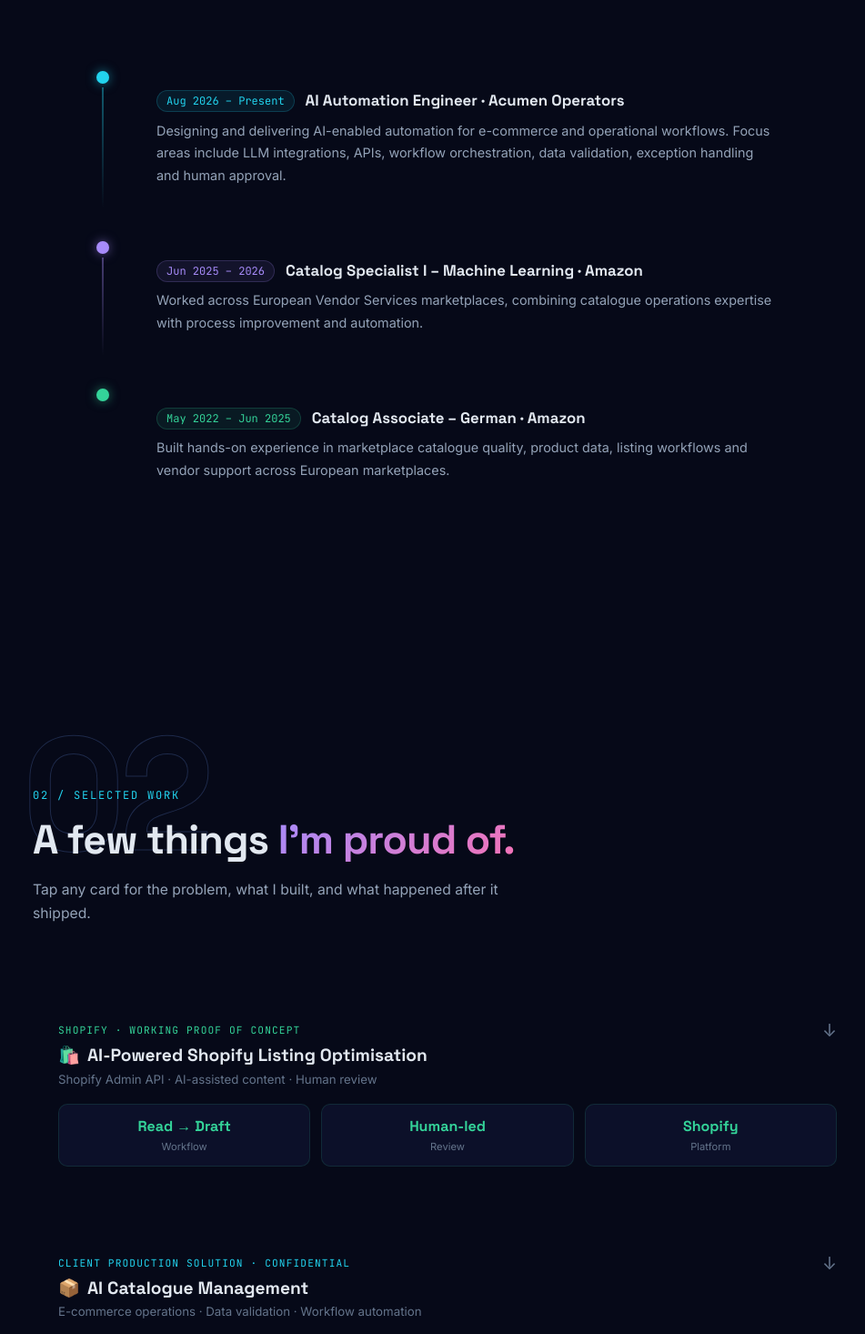
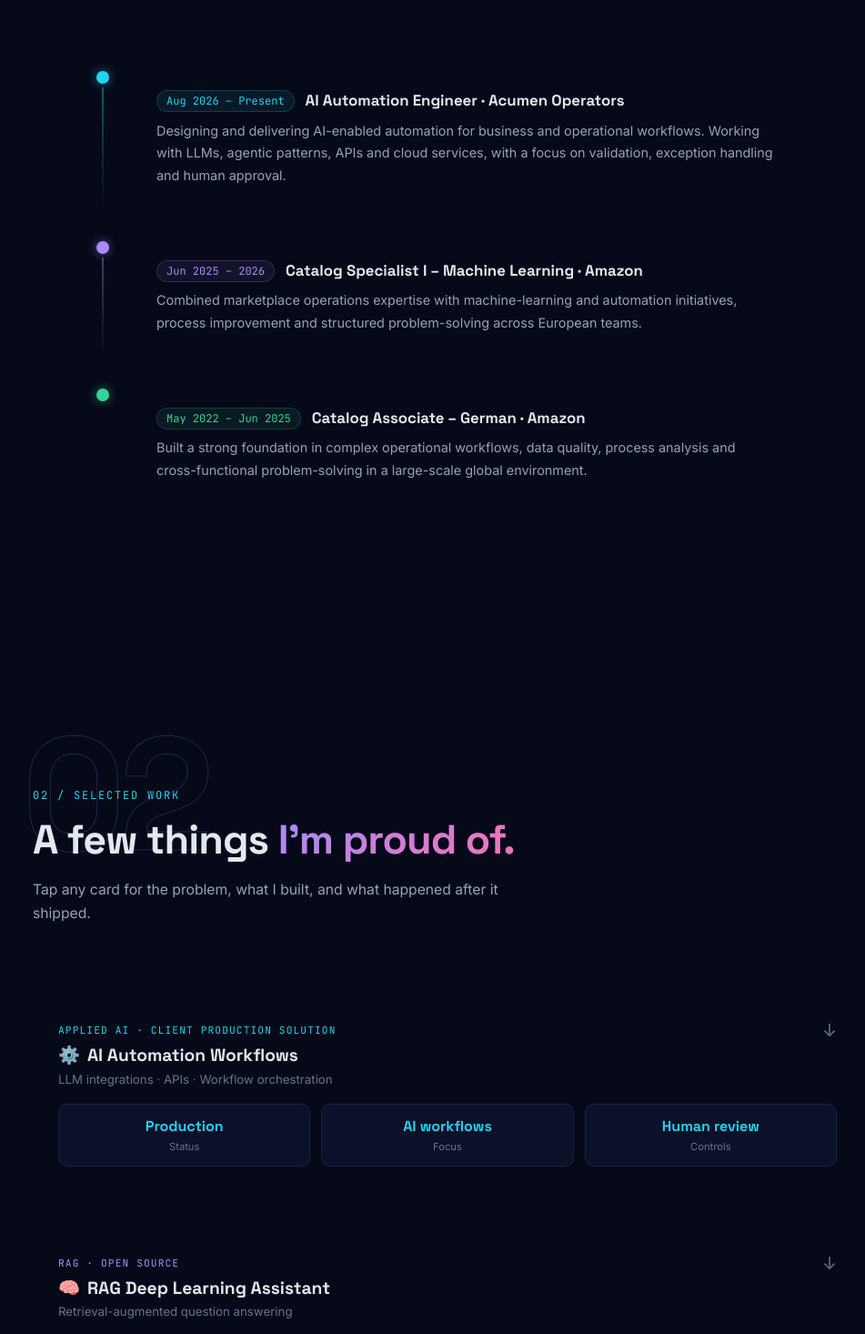
Before and after one commit to Sudheer-029/sudheer-029.github.io, a React (Vite) app: page / in a window 1280 px wide. Shown: the part 1162-2628 px from the top of the page at 91% size, without its empty margins (148-1099 px from the left). Built offline with nearby package versions, Linux system fonts and the light colour scheme.

Commit message:
Refocus portfolio on AI engineering career goals

```diff
--- a/src/data.js
+++ b/src/data.js
@@ -1,12 +1,12 @@
 export const person = {
   name: 'Sudheer Bishnoi',
-  roles: ['AI Automation Engineer', 'E-commerce Operations', 'Shopify Solutions'],
-  tagline: 'E-commerce operations, Shopify solutions and practical AI automation.',
-  sub: 'I design and build workflows that improve catalogue quality, connect business systems and reduce repetitive operational work — with validation and human review where it matters.',
+  roles: ['AI Automation Engineer', 'Agentic AI Engineer', 'AI Solutions Engineer'],
+  tagline: 'Building AI-powered systems, intelligent workflows and practical automation.',
+  sub: 'I work across LLM applications, agentic workflows, RAG, API integrations and cloud services — turning operational problems into reliable systems with validation, error handling and human oversight.',
   email: 'sudheerdudi00@gmail.com',
   linkedin: 'https://www.linkedin.com/in/sudheer-bishnoi',
   github: 'https://github.com/Sudheer-029',
-  location: 'India',
+  location: 'India · Open to international opportunities',
   status: 'AI Automation Engineer · Acumen Operators',
 }
 
@@ -16,19 +16,19 @@ export const timeline = [
   {
     year: 'Aug 2026 – Present',
     title: 'AI Automation Engineer · Acumen Operators',
-    body: 'Designing and delivering AI-enabled automation for e-commerce and operational workflows. Focus areas include LLM integrations, APIs, workflow orchestration, data validation, exception handling and human approval.',
+    body: 'Designing and delivering AI-enabled automation for business and operational workflows. Working with LLMs, agentic patterns, APIs and cloud services, with a focus on validation, exception handling and human approval.',
     color: 'cyan',
   },
   {
     year: 'Jun 2025 – 2026',
     title: 'Catalog Specialist I – Machine Learning · Amazon',
-    body: 'Worked across European Vendor Services marketplaces, combining catalogue operations expertise with process improvement and automation.',
+    body: 'Combined marketplace operations expertise with machine-learning and automation initiatives, process improvement and structured problem-solving across European teams.',
     color: 'violet',
   },
   {
     year: 'May 2022 – Jun 2025',
     title: 'Catalog Associate – German · Amazon',
-    body: 'Built hands-on experience in marketplace catalogue quality, product data, listing workflows and vendor support across European marketplaces.',
+    body: 'Built a strong foundation in complex operational workflows, data quality, process analysis and cross-functional problem-solving in a large-scale global environment.',
     color: 'emerald',
   },
 ]
@@ -36,66 +36,69 @@ export const timeline = [
 export const caseStudies = [
   {
     id: 1,
-    tag: 'Shopify · Working proof of concept',
-    title: 'AI-Powered Shopify Listing Optimisation',
-    subtitle: 'Shopify Admin API · AI-assisted content · Human review',
-    problem: 'Product catalogue content can be inconsistent, time-consuming to improve and difficult to maintain at scale.',
-    solution: 'Built a working proof of concept that retrieves product information, drafts improved titles and descriptions, generates SEO metadata and tags, and writes approved updates back to Shopify. Existing price, inventory and product imagery are preserved.',
-    outcome: 'Demonstrates an assisted listing workflow with human review before updates are applied. Available for a guided walkthrough; the development store is not a public storefront.',
+    tag: 'Applied AI · Client production solution',
+    title: 'AI Automation Workflows',
+    subtitle: 'LLM integrations · APIs · Workflow orchestration',
+    problem: 'Business processes often require people to move information between systems, interpret unstructured inputs and repeat decision-support steps.',
+    solution: 'Design and deliver AI-enabled workflows that combine model capabilities, system integrations, structured validation, exception handling and human approval.',
+    outcome: 'Production work delivered for clients. Details are intentionally generalised to protect client confidentiality.',
     metrics: [
-      { label: 'Workflow', value: 'Read → Draft' },
-      { label: 'Review', value: 'Human-led' },
-      { label: 'Platform', value: 'Shopify' },
+      { label: 'Status', value: 'Production' },
+      { label: 'Focus', value: 'AI workflows' },
+      { label: 'Controls', value: 'Human review' },
     ],
-    color: 'emerald',
-    icon: '🛍️',
+    color: 'cyan',
+    icon: '⚙️',
   },
   {
     id: 2,
-    tag: 'Client production solution · Confidential',
-    title: 'AI Catalogue Management',
-    subtitle: 'E-commerce operations · Data validation · Workflow automation',
-    problem: 'Catalogue operations involve repetitive product data processing and quality checks.',
-    solution: 'Production workflow supporting product data processing and enrichment, listing content improvement, structured validation and exception handling, with human approval at key steps.',
-    outcome: 'In production for a client. Further implementation details are withheld to protect client confidentiality; a high-level walkthrough can be discussed.',
+    tag: 'RAG · Open source',
+    title: 'RAG Deep Learning Assistant',
+    subtitle: 'Retrieval-augmented question answering',
+    problem: 'Language models can produce unsupported answers when responses are not grounded in reliable source material.',
+    solution: 'Built a document-grounded question-answering assistant that retrieves relevant context and is designed to answer from the available source material.',
+    outcome: 'Public codebase demonstrating core RAG concepts and grounded response patterns.',
     metrics: [
-      { label: 'Status', value: 'Production' },
-      { label: 'Focus', value: 'Catalogue' },
-      { label: 'Controls', value: 'Validation' },
+      { label: 'Approach', value: 'RAG' },
+      { label: 'Vector store', value: 'ChromaDB' },
+      { label: 'Code', value: 'Public' },
     ],
-    color: 'cyan',
-    icon: '📦',
+    color: 'violet',
+    icon: '🧠',
+    githubUrl: 'https://github.com/Sudheer-029/rag-deep-learning-assistant',
   },
   {
     id: 3,
-    tag: 'Client production solution · Confidential',
-    title: 'E-commerce Order Automation',
-    subtitle: 'Order workflows · Integrations · Operational controls',
-    problem: 'Order-related operations can require repeated manual steps across business systems.',
-    solution: 'Production workflow automating selected order operations and data hand-offs, with error handling and operational checks.',
-    outcome: 'In production for a client. Client identity, data and implementation specifics are not publicly disclosed.',
+    tag: 'AI · Hackathon project',
+    title: 'ElectaGuide',
+    subtitle: 'Multilingual AI-powered voter assistance',
+    problem: 'Public information can be difficult to navigate when it is spread across sources and presented in languages users may not prefer.',
+    solution: 'Built an AI-powered voter assistance platform designed to make election-related information more accessible across multiple Indian languages.',
+    outcome: 'Submitted to Prompt Wars v2, an international AI competition. Project source and live demo are available.',
     metrics: [
-      { label: 'Status', value: 'Production' },
-      { label: 'Focus', value: 'Orders' },
-      { label: 'Controls', value: 'Error checks' },
+      { label: 'Languages', value: '8 Indian' },
+      { label: 'Project', value: 'AI assistant' },
+      { label: 'Type', value: 'Hackathon' },
     ],
-    color: 'violet',
-    icon: '⚙️',
+    color: 'amber',
+    icon: '🌐',
+    liveUrl: 'https://electaguide-152578302488.us-central1.run.app',
+    githubUrl: 'https://github.com/Sudheer-029/promptwars-v2',
   },
   {
     id: 4,
-    tag: 'Open source · Live',
+    tag: 'Automation · Open source',
     title: 'GST AutoFlow',
     subtitle: 'Python · Streamlit · Document processing',
-    problem: 'GST reconciliation often involves repetitive matching and extracting information from business documents.',
-    solution: 'Built a tool for GST data reconciliation and invoice information extraction.',
+    problem: 'Reconciliation work often involves extracting information from documents and matching records across different data sources.',
+    solution: 'Built a tool for GST data reconciliation and invoice document processing.',
     outcome: 'Public project with source code and a live demo.',
     metrics: [
       { label: 'Platform', value: 'Streamlit' },
       { label: 'Code', value: 'Open source' },
       { label: 'Demo', value: 'Live' },
     ],
-    color: 'amber',
+    color: 'emerald',
     icon: '₹',
     liveUrl: 'https://gst-autoflow.streamlit.app',
     githubUrl: 'https://github.com/Sudheer-029/gst-autoflow',
@@ -104,89 +107,98 @@ export const caseStudies = [
 
 export const projects = [
   {
-    title: 'AI-Powered Shopify Listing Optimisation',
-    desc: 'Working proof of concept: retrieves product data, drafts titles and descriptions, generates SEO metadata and tags, and applies reviewed updates while preserving price, inventory and imagery. Walkthrough available on request.',
-    tech: ['Shopify Admin API', 'GraphQL', 'AI content generation', 'Human review'],
-    color: 'emerald',
-    icon: '🛍️',
+    title: 'RAG Deep Learning Assistant',
+    desc: 'Document-grounded question-answering assistant demonstrating retrieval, context grounding and source-based responses.',
+    tech: ['Python', 'LangChain', 'ChromaDB', 'Groq'],
+    github: 'https://github.com/Sudheer-029/rag-deep-learning-assistant',
+    color: 'violet',
+    icon: '🧠',
+  },
+  {
+    title: 'ElectaGuide',
+    desc: 'Multilingual AI-powered voter assistance platform built for Prompt Wars v2.',
+    tech: ['Gemini', 'FastAPI', 'React', 'Google Cloud Run'],
+    github: 'https://github.com/Sudheer-029/promptwars-v2',
+    liveUrl: 'https://electaguide-152578302488.us-central1.run.app',
+    color: 'amber',
+    icon: '🌐',
   },
   {
     title: 'GST AutoFlow',
-    desc: 'GST reconciliation and invoice document-processing tool. Public source code and live demo available.',
+    desc: 'Automation tool for GST reconciliation and invoice document processing. Public source code and live demo available.',
     tech: ['Python', 'Streamlit', 'pandas', 'PDF processing'],
     github: 'https://github.com/Sudheer-029/gst-autoflow',
     liveUrl: 'https://gst-autoflow.streamlit.app',
-    color: 'amber',
+    color: 'emerald',
     icon: '₹',
   },
   {
-    title: 'RAG Deep Learning Assistant',
-    desc: 'A retrieval-augmented question-answering assistant designed to ground responses in source documents.',
-    tech: ['Python', 'LangChain', 'ChromaDB', 'Groq'],
-    github: 'https://github.com/Sudheer-029/rag-deep-learning-assistant',
+    title: 'Shopify Listing Optimisation · Proof of Concept',
+    desc: 'A focused AI-assisted workflow that drafts product listing content and SEO fields, with human review before changes are applied. One applied-AI experiment, not the focus of this portfolio.',
+    tech: ['Shopify Admin API', 'GraphQL', 'LLM integration'],
     color: 'cyan',
-    icon: '📚',
+    icon: '🛍️',
   },
 ]
 
 export const skills = [
   {
-    title: 'E-commerce & Shopify',
-    color: 'emerald',
-    items: ['Shopify Admin API', 'Product catalogue management', 'Listing optimisation', 'Product data enrichment', 'Order workflows', 'Inventory operations', 'Amazon marketplace operations'],
+    title: 'Generative AI & LLMs',
+    color: 'cyan',
+    items: ['LLM integrations', 'Prompt engineering', 'RAG pipelines', 'Embeddings and vector search', 'Model evaluation', 'Context grounding', 'Claude', 'Gemini', 'Amazon Bedrock'],
   },
   {
-    title: 'AI & LLM Workflows',
-    color: 'cyan',
-    items: ['Generative AI', 'LLM integrations', 'RAG', 'Prompt engineering', 'AI-assisted content', 'Agentic workflow patterns', 'Human-in-the-loop review'],
+    title: 'Agentic AI & Automation',
+    color: 'emerald',
+    items: ['AI agents', 'Tool calling', 'Multi-step workflows', 'Agent orchestration', 'Human-in-the-loop design', 'Workflow automation', 'n8n', 'MCP'],
   },
   {
-    title: 'Automation & Integrations',
+    title: 'Software & Integrations',
     color: 'violet',
-    items: ['Python', 'n8n', 'REST APIs', 'GraphQL', 'Workflow orchestration', 'Data processing', 'Validation and error handling'],
+    items: ['Python', 'TypeScript', 'Node.js', 'REST APIs', 'GraphQL', 'FastAPI', 'SQL', 'Git', 'Data processing'],
   },
   {
-    title: 'Cloud & Data',
+    title: 'Cloud & Engineering',
     color: 'amber',
-    items: ['AWS', 'Amazon Bedrock', 'Structured data', 'Reporting and analysis', 'Git', 'SQL'],
+    items: ['AWS', 'Amazon Bedrock', 'S3', 'Lambda', 'Google Cloud', 'Cloud Run', 'Validation', 'Error handling', 'Monitoring'],
   },
 ]
 
 export const perspectives = [
   {
-    role: 'Shopify & E-commerce',
-    color: 'emerald',
-    icon: '🛒',
-    headline: 'Reliable catalogue and operational workflows.',
+    role: 'AI Automation Engineer',
+    color: 'cyan',
+    icon: '⚡',
+    headline: 'Connect AI capabilities to real business workflows.',
     points: [
-      'Product data and listing optimisation',
-      'Shopify API integrations and data updates',
-      'Order and inventory workflow improvements',
-      'Catalogue quality checks and enrichment',
+      'LLM-powered workflow design and implementation',
+      'API integrations and system orchestration',
+      'Reliable execution with validation and error handling',
+      'Human approval and exception-management patterns',
     ],
   },
   {
-    role: 'AI Automation',
-    color: 'cyan',
-    icon: '⚡',
-    headline: 'Practical AI with operational safeguards.',
+    role: 'Agentic AI & LLM Applications',
+    color: 'emerald',
+    icon: '🧠',
+    headline: 'Build useful AI systems beyond simple prompts.',
     points: [
-      'LLM-powered assistants and workflow steps',
-      'API integrations and multi-step orchestration',
-      'Output validation and exception handling',
-      'Human approval for important changes',
+      'RAG and knowledge-grounded assistants',
+      'Tool-using agents and multi-step workflows',
+      'Prompt design, evaluation and output quality',
+      'Cloud-based AI application development',
     ],
   },
   {
-    role: 'Agency Partnerships',
+    role: 'International Opportunities',
     color: 'violet',
-    icon: '🤝',
-    headline: 'A delivery partner for client projects.',
+    icon: '🌍',
+    headline: 'Focused on long-term growth in the global AI field.',
     points: [
-      'White-label implementation support',
-      'Project-based automation delivery',
-      'Referral and collaboration partnerships',
-      'Remote collaboration and in-person engagements',
+      'Open to AI engineering roles across the EU and other international markets',
+      'Interested in product, platform and applied-AI teams',
+      'Bring e-commerce and enterprise operations experience as domain context',
+      'Open to relocation and international collaboration',
     ],
   },
 ]
```
